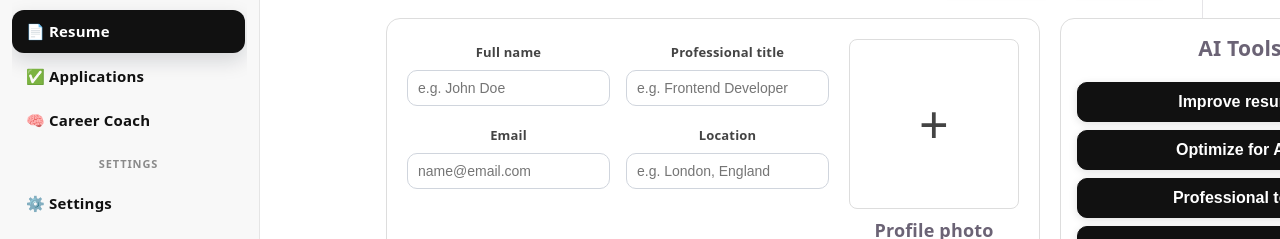
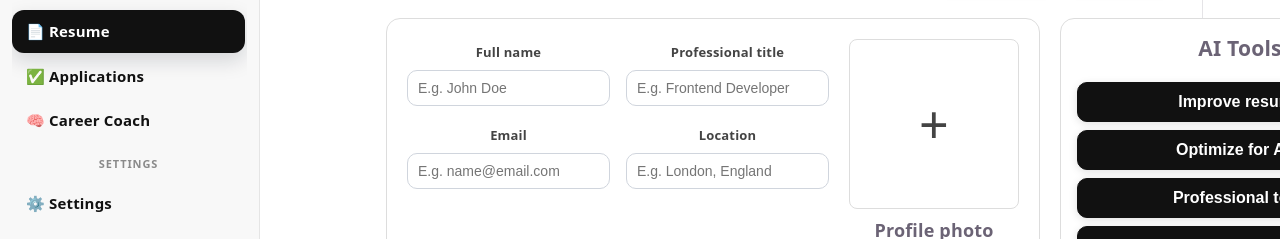
Before and after one commit to ThomasOttosson/ai-career-agent, a React (Vite) app in the folder frontend/: page /resume in a window 1280 px wide. Shown: the part 365-604 px from the top of the page. Built offline with nearby package versions, Linux system fonts and the light colour scheme; no server answers.

Commit message:
cleaned resume builder again

```diff
--- a/frontend/src/pages/ResumeBuilderPage.tsx
+++ b/frontend/src/pages/ResumeBuilderPage.tsx
@@ -207,7 +207,7 @@ function ResumeBuilderPage() {
                   onChange={(event) =>
                     updateField("fullName", event.target.value)
                   }
-                  placeholder="e.g. John Doe"
+                  placeholder="E.g. John Doe"
                 />
               </label>
 
@@ -216,7 +216,7 @@ function ResumeBuilderPage() {
                 <input
                   value={resume.title}
                   onChange={(event) => updateField("title", event.target.value)}
-                  placeholder="e.g. Frontend Developer"
+                  placeholder="E.g. Frontend Developer"
                 />
               </label>
 
@@ -225,7 +225,7 @@ function ResumeBuilderPage() {
                 <input
                   value={resume.email}
                   onChange={(event) => updateField("email", event.target.value)}
-                  placeholder="name@email.com"
+                  placeholder="E.g. name@email.com"
                 />
               </label>
 
@@ -236,7 +236,7 @@ function ResumeBuilderPage() {
                   onChange={(event) =>
                     updateField("location", event.target.value)
                   }
-                  placeholder="e.g. London, England"
+                  placeholder="E.g. London, England"
                 />
               </label>
             </div>
```
